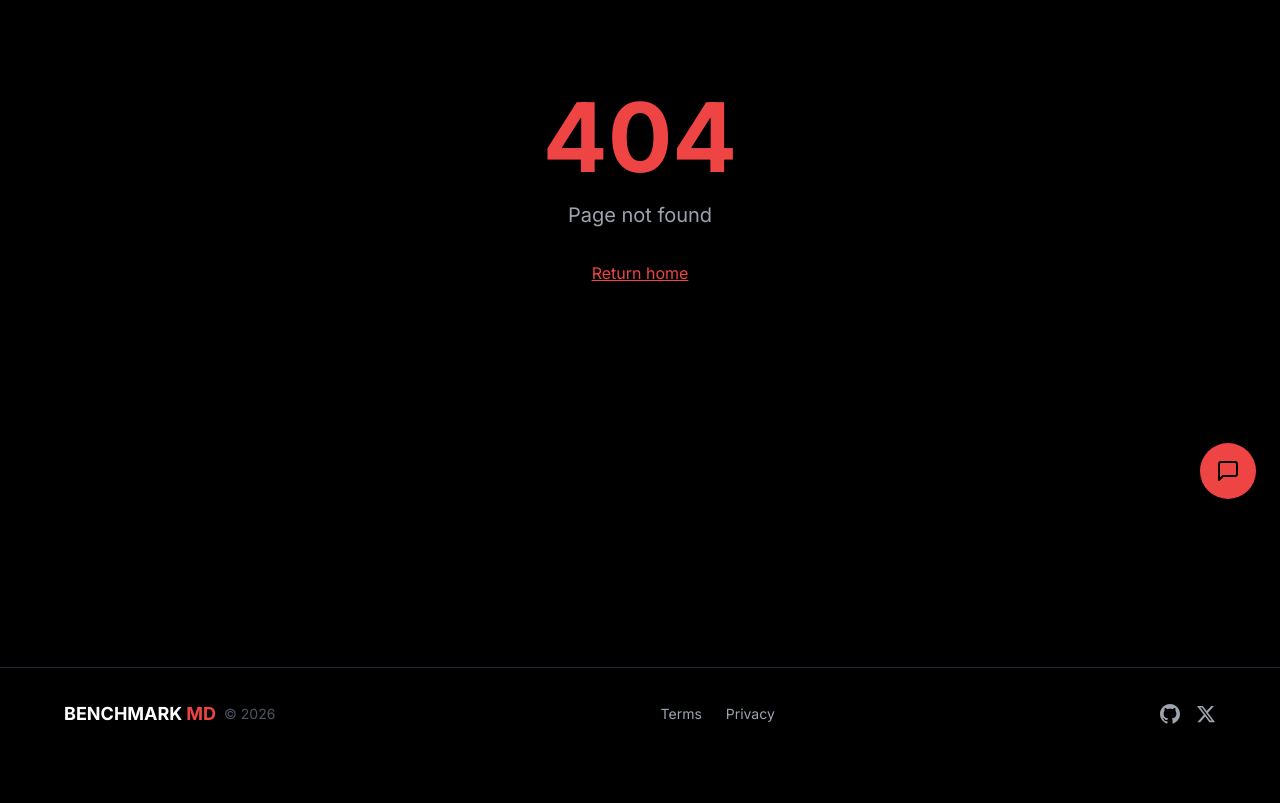
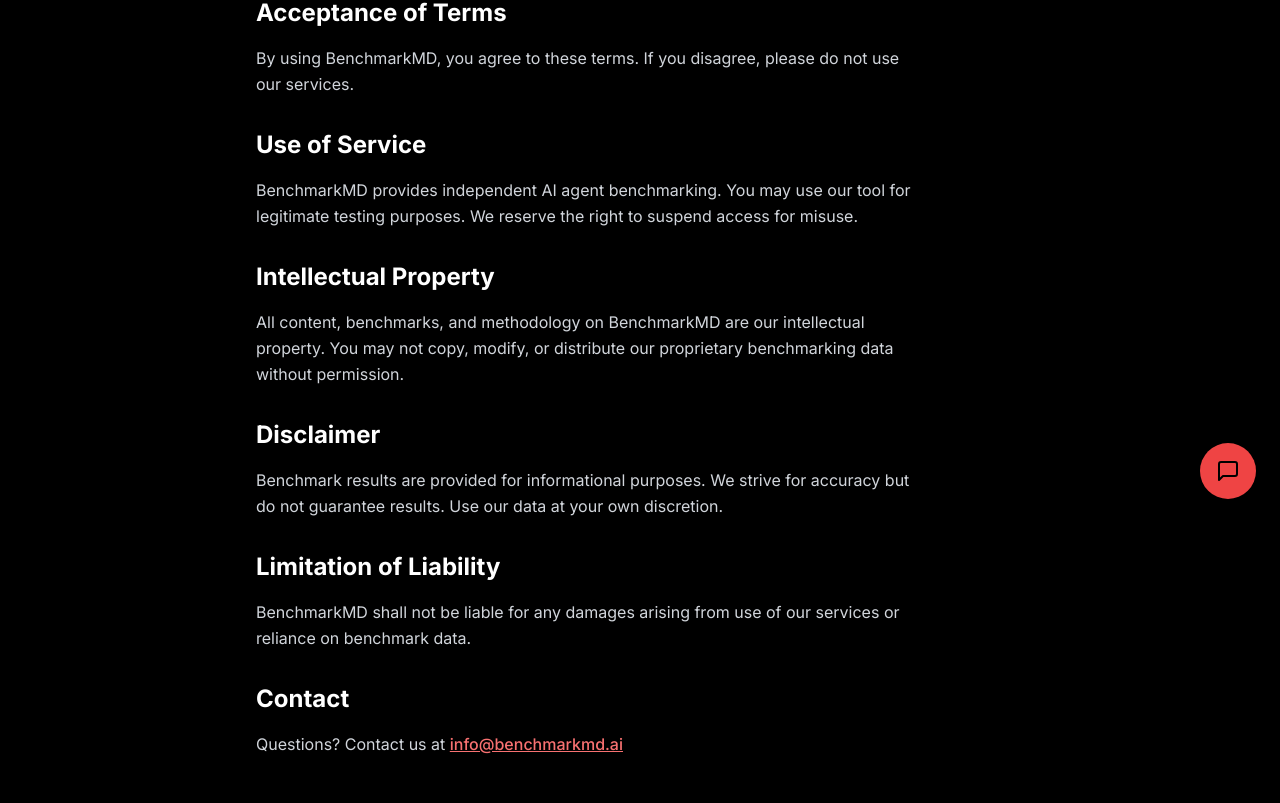
Before and after one commit to tovrr/benchmarkmd, a Next.js app: page /terms in a window 1280 px wide. Before the commit this address had no page. Shown: the part 277-1080 px from the top of the page. Before the commit the page ends 1037 px from the top, so only its background shows below. Built offline with nearby package versions, Linux system fonts and the light colour scheme.

Commit message:
Add privacy/terms pages, enhance llm.txt, add analytics placeholder

```diff
--- a/app/layout.tsx
+++ b/app/layout.tsx
@@ -4,6 +4,7 @@
 import Header from '@/components/Header'
 import Footer from '@/components/Footer'
 import ChatWidget from '@/components/ChatWidget'
+import Analytics from '@/components/Analytics'
 
 const inter = Inter({ subsets: ['latin'], variable: '--font-inter' })
 const jetbrains = JetBrains_Mono({
@@ -80,6 +81,7 @@
   return (
     <html lang="en" className={`${inter.variable} ${jetbrains.variable}`}>
       <body className="min-h-screen bg-black text-gray-100 font-sans antialiased">
+        <Analytics />
         <Header />
         <main id="main-content" className="pt-16" role="main">
           {children}
--- /dev/null
+++ b/app/privacy/page.tsx
@@ -0,0 +1,63 @@
+import { Metadata } from 'next'
+
+export const metadata: Metadata = {
+  title: 'Privacy Policy',
+  description: 'BenchmarkMD Privacy Policy - How we handle your data.',
+}
+
+export default function PrivacyPage() {
+  return (
+    <div className="min-h-screen py-20 px-6">
+      <div className="max-w-3xl mx-auto">
+        <h1 className="text-4xl font-bold mb-8">Privacy Policy</h1>
+
+        <div className="prose prose-invert prose-gray">
+          <p className="text-gray-400 mb-6">Last updated: February 2026</p>
+
+          <section className="mb-8">
+            <h2 className="text-xl font-semibold mb-4">Data We Collect</h2>
+            <p className="text-gray-400">
+              BenchmarkMD collects minimal data necessary for our benchmarking services.
+              We do not sell your personal data to third parties.
+            </p>
+          </section>
+
+          <section className="mb-8">
+            <h2 className="text-xl font-semibold mb-4">Benchmark Data</h2>
+            <p className="text-gray-400">
+              When you use our benchmark tool, we may collect anonymized task descriptions
+              and performance metrics to improve our services. No proprietary code or
+              sensitive data is stored.
+            </p>
+          </section>
+
+          <section className="mb-8">
+            <h2 className="text-xl font-semibold mb-4">Analytics</h2>
+            <p className="text-gray-400">
+              We use anonymous analytics to understand site usage. No personally
+              identifiable information is collected through analytics.
+            </p>
+          </section>
+
+          <section className="mb-8">
+            <h2 className="text-xl font-semibold mb-4">Cookies</h2>
+            <p className="text-gray-400">
+              We use essential cookies for site functionality. You can disable
+              cookies in your browser settings without affecting core functionality.
+            </p>
+          </section>
+
+          <section className="mb-8">
+            <h2 className="text-xl font-semibold mb-4">Contact</h2>
+            <p className="text-gray-400">
+              Questions about this policy? Contact us at{' '}
+              <a href="mailto:info@benchmarkmd.ai" className="text-red-400 hover:underline">
+                info@benchmarkmd.ai
+              </a>
+            </p>
+          </section>
+        </div>
+      </div>
+    </div>
+  )
+}
--- /dev/null
+++ b/app/terms/page.tsx
@@ -0,0 +1,73 @@
+import { Metadata } from 'next'
+
+export const metadata: Metadata = {
+  title: 'Terms of Service',
+  description: 'BenchmarkMD Terms of Service.',
+}
+
+export default function TermsPage() {
+  return (
+    <div className="min-h-screen py-20 px-6">
+      <div className="max-w-3xl mx-auto">
+        <h1 className="text-4xl font-bold mb-8">Terms of Service</h1>
+
+        <div className="prose prose-invert prose-gray">
+          <p className="text-gray-400 mb-6">Last updated: February 2026</p>
+
+          <section className="mb-8">
+            <h2 className="text-xl font-semibold mb-4">Acceptance of Terms</h2>
+            <p className="text-gray-400">
+              By using BenchmarkMD, you agree to these terms. If you disagree,
+              please do not use our services.
+            </p>
+          </section>
+
+          <section className="mb-8">
+            <h2 className="text-xl font-semibold mb-4">Use of Service</h2>
+            <p className="text-gray-400">
+              BenchmarkMD provides independent AI agent benchmarking. You may use
+              our tool for legitimate testing purposes. We reserve the right to
+              suspend access for misuse.
+            </p>
+          </section>
+
+          <section className="mb-8">
+            <h2 className="text-xl font-semibold mb-4">Intellectual Property</h2>
+            <p className="text-gray-400">
+              All content, benchmarks, and methodology on BenchmarkMD are our
+              intellectual property. You may not copy, modify, or distribute
+              our proprietary benchmarking data without permission.
+            </p>
+          </section>
+
+          <section className="mb-8">
+            <h2 className="text-xl font-semibold mb-4">Disclaimer</h2>
+            <p className="text-gray-400">
+              Benchmark results are provided for informational purposes. We strive
+              for accuracy but do not guarantee results. Use our data at your
+              own discretion.
+            </p>
+          </section>
+
+          <section className="mb-8">
+            <h2 className="text-xl font-semibold mb-4">Limitation of Liability</h2>
+            <p className="text-gray-400">
+              BenchmarkMD shall not be liable for any damages arising from use
+              of our services or reliance on benchmark data.
+            </p>
+          </section>
+
+          <section className="mb-8">
+            <h2 className="text-xl font-semibold mb-4">Contact</h2>
+            <p className="text-gray-400">
+              Questions? Contact us at{' '}
+              <a href="mailto:info@benchmarkmd.ai" className="text-red-400 hover:underline">
+                info@benchmarkmd.ai
+              </a>
+            </p>
+          </section>
+        </div>
+      </div>
+    </div>
+  )
+}
--- /dev/null
+++ b/components/Analytics.tsx
@@ -0,0 +1,22 @@
+'use client'
+
+// Simple analytics component
+// To enable: Add your analytics script or service (Plausible, Umami, etc.)
+// Example for Plausible: https://plausible.io/docs/plausible-script
+
+export default function Analytics() {
+  // TODO: Add your analytics provider here
+  // Options:
+  // 1. Plausible - https://plausible.io
+  // 2. Umami - https://umami.is
+  // 3. Fathom - https://usefathom.com
+  // 4. Google Analytics (not recommended for privacy)
+
+  // Example Plausible:
+  // return <script defer data-domain="benchmarkmd.ai" src="https://plausible.io/js/script.js" />
+
+  // For now, we use simple pageview tracking only
+  // Replace this with your preferred analytics solution
+
+  return null
+}
```
Also changed, not shown: public/llm.txt.
